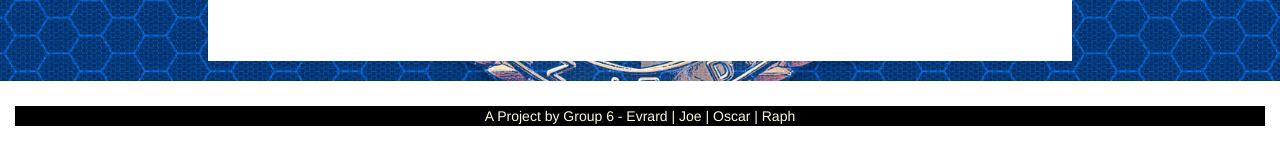
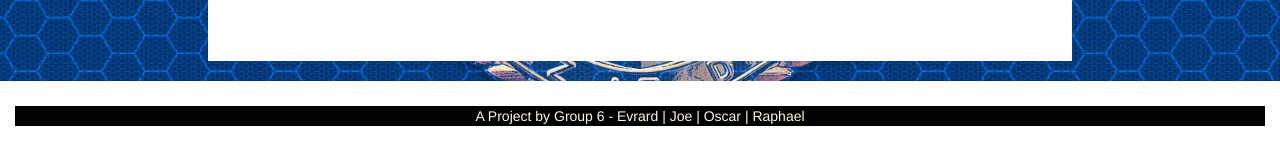
Before and after one commit to pizarro84/Victoria_Crime_Statistics, a Flask app: page / in a window 1280 px wide. Shown: the part 2117-2268 px from the top of the page. Run offline with Flask 2, Linux system fonts and the light colour scheme; data comes from the database, SQL or seed files in the repository; some libraries are stand-ins or nearby versions; some web fonts are replaced.

Commit message:
fix JS issues and DB access

```diff
--- a/templates/index.html
+++ b/templates/index.html
@@ -6,9 +6,6 @@
     <meta charset="utf-8">
     <meta name="viewport" content="width=device-width, initial-scale=1">
     <link rel="stylesheet" href="https://maxcdn.bootstrapcdn.com/bootstrap/3.4.1/css/bootstrap.min.css">
-
-    <script src="https://ajax.googleapis.com/ajax/libs/jquery/3.5.1/jquery.min.js"></script>
-    <script src="https://maxcdn.bootstrapcdn.com/bootstrap/3.4.1/js/bootstrap.min.js"></script>
     <meta http-equiv="X-UA-Compatible" content="ie=edge">
     <link rel="stylesheet" href="{{ url_for('static', filename='css/style.css') }}">
     <script src="https://cdnjs.cloudflare.com/ajax/libs/d3/6.2.0/d3.min.js"></script>
@@ -124,7 +121,7 @@
 
             <footer class="container-fluid text-center">
                 <P></P>
-                <p class="footah">A Project by Group 6 - Evrard | Joe | Oscar | Raph</p>
+                <p class="footah">A Project by Group 6 - Evrard | Joe | Oscar | Raphael</p>
             </footer>
 
 </body>
```
